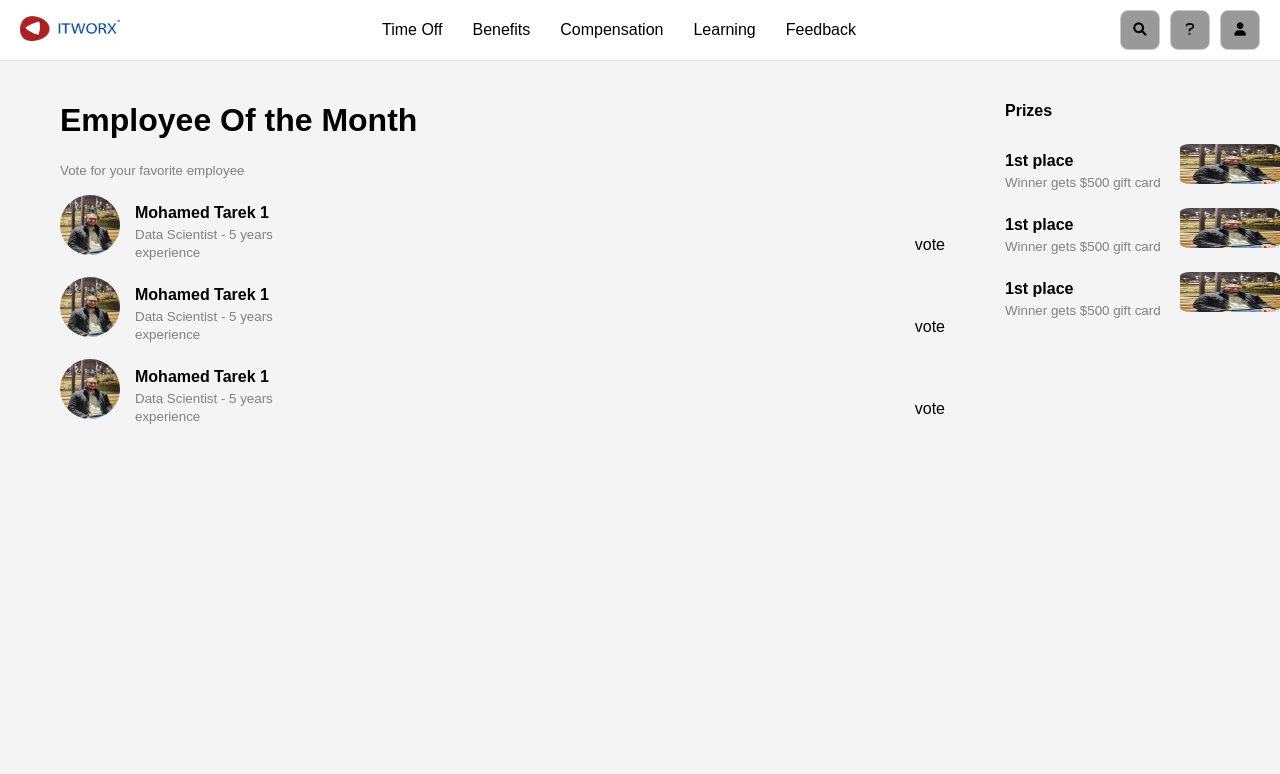
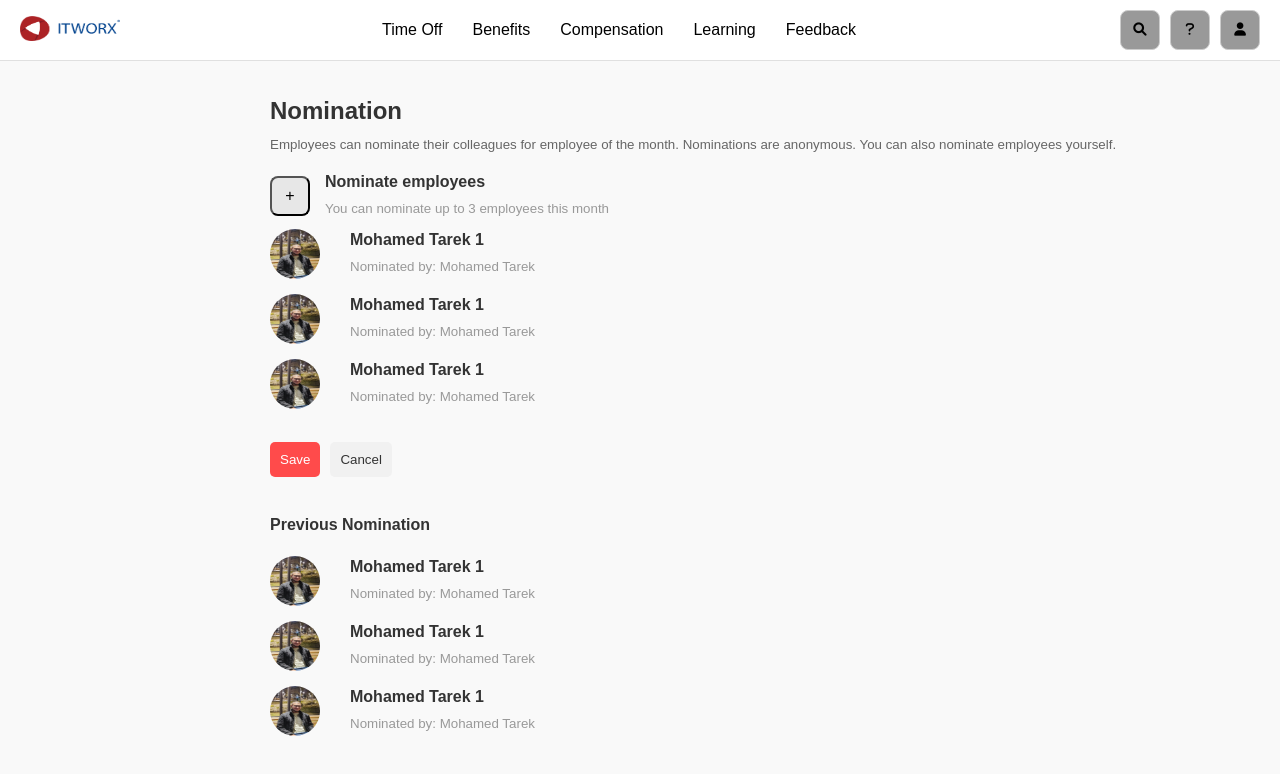
Before and after one commit to ZiadTantawy/Employee-of-the-Month, a React (Create React App) app in the folder frontend/: page /nomination in a window 1280 px wide. Shown: the top 774 px of the page. Built offline with nearby package versions, Linux system fonts and the light colour scheme; the HTML template or start-up script is replaced by a standard one.

Commit message:
finished the nomination page

```diff
--- a/frontend/src/App.js
+++ b/frontend/src/App.js
@@ -4,6 +4,7 @@ import Home from './home';
 import Navbar from './navbar';
 import Login from './login';
 import EmployeeOfTheMonthPage from './EmployeeOfTheMonth';
+import EmployeeNomination from './EmployeeNominationPage';
 
 function App() {
   return (
@@ -12,7 +13,8 @@ function App() {
       <Routes>
         <Route exact path="/" element={<Home />} />
         <Route path="/login" element={<Login/>}/>
-        <Route path="/nomination" element={<EmployeeOfTheMonthPage/>}/>
+        <Route path="/nomination" element={<EmployeeNomination/>}/>
+        <Route path="/vote" element={<EmployeeOfTheMonthPage/>}/>
       </Routes>
     </Router>
   );
--- /dev/null
+++ b/frontend/src/EmployeeNominationPage.jsx
@@ -0,0 +1,43 @@
+import './CSS/EmployeeNominationCSS.css'
+import Nominee from './Nominee';
+export default function EmployeeNomination(){
+    return (
+        <>
+            <main class="nomination">
+                <h1>Nomination</h1>
+                <small>
+                    Employees can nominate their colleagues for employee of the month.
+                    Nominations are anonymous. You can also nominate employees
+                    yourself.
+                </small>
+                <div class="container" style={{"margin-top": "20px", "margin-bottom": "10px"}}>
+                    <button
+                    class="photo"
+                    style={{"border-radius": "8px", "background-color": "rgb(231, 231, 231)", width:"40px", height:"40px", fontSize:"16px"}}
+                    >
+                    +
+                    </button>
+                    <div class="info">
+                        <h4>Nominate employees</h4>
+                        <small>You can nominate up to 3 employees this month</small>
+                    </div>
+                </div>
+                <Nominee/>
+            <Nominee/>
+            <Nominee/>
+            <div>
+                <br />
+                <button class="redButton">Save</button>
+                <button class="cancelButton">Cancel</button>
+                <br /><br />
+            </div>
+            <h4>Previous Nomination</h4>
+            <Nominee/>
+            <Nominee/>
+            <Nominee/>
+            </main>
+
+
+        </>
+    );
+}
--- a/frontend/src/EmployeeOfTheMonth.jsx
+++ b/frontend/src/EmployeeOfTheMonth.jsx
@@ -4,11 +4,9 @@ import Prizes from "./Prizes.jsx";
 import NavBar from "./navbar.js"
 export default function EmployeeOfTheMonthPage(){
    return (
-    <>
     <body class="body">
         <Employees></Employees>
         <Prizes></Prizes>
     </body>
-    </>
    );
 }
--- /dev/null
+++ b/frontend/src/Nominee.jsx
@@ -0,0 +1,13 @@
+import './CSS/EmployeeNominationCSS.css'
+
+export default function Nominee (){
+    return (
+        <div class="container">
+        <img class="photo" alt="Profile Picture" src="PIC/profilePicture.jpg" />
+        <div class="info">
+          <h4>Mohamed Tarek 1</h4>
+          <small>Nominated by: Mohamed Tarek</small>
+        </div>
+      </div>
+    );
+}
--- a/frontend/src/home.js
+++ b/frontend/src/home.js
@@ -5,6 +5,9 @@ import '@fortawesome/fontawesome-free/css/all.min.css';
 const Home = () => {
   function Nomination() {
     window.location.href = "/nomination";
+  }
+  function Vote() {
+    window.location.href = "/vote";
   }
   return (
       <div className="wrapper">
@@ -15,7 +18,9 @@ const Home = () => {
             <button className="btnn" onClick={Nomination}>
               Nominate
             </button>
-            <button>Vote</button>
+            <button onClick={Vote}>
+              Vote
+            </button>
           </div>
         </div>
 
```
